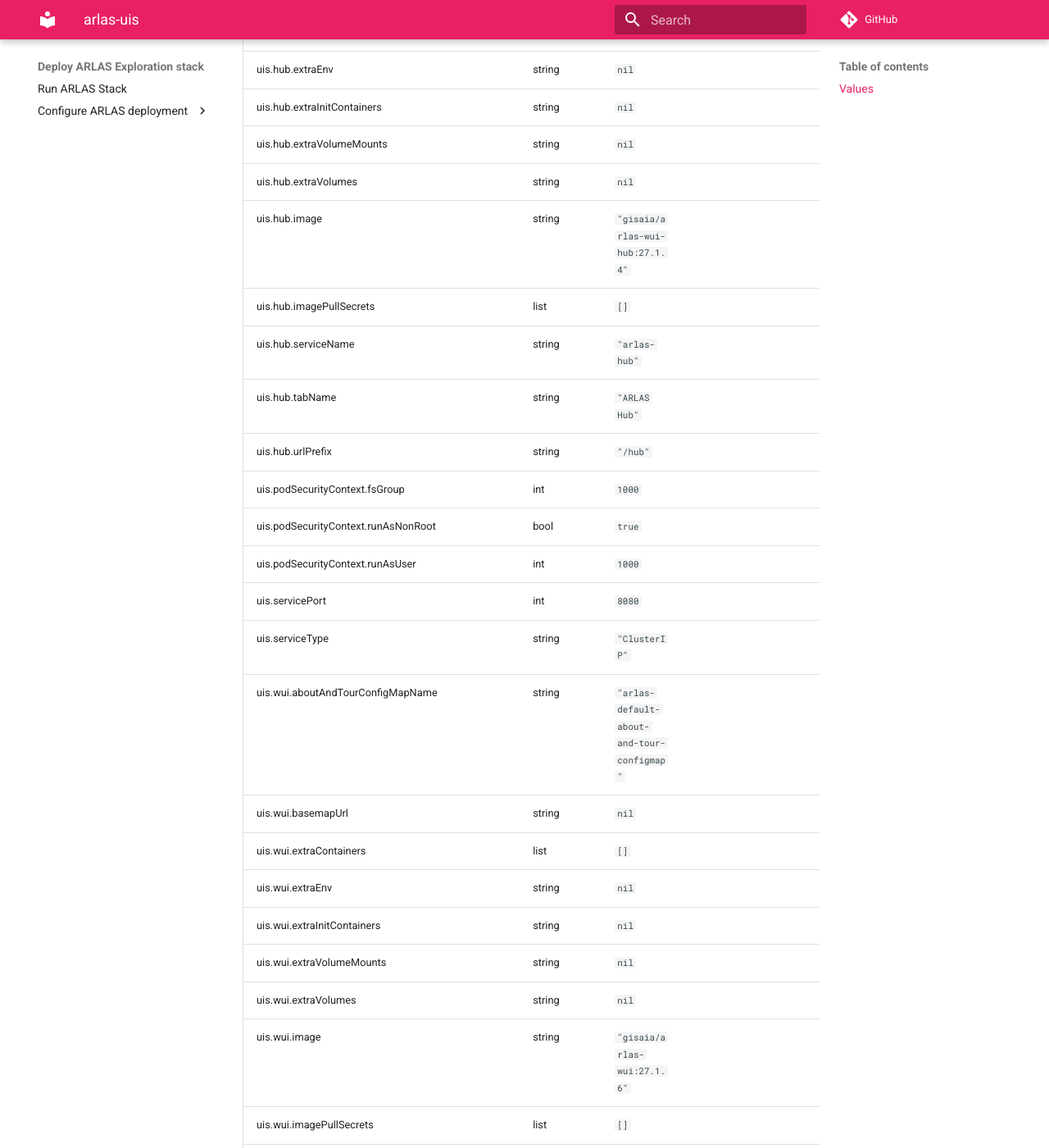
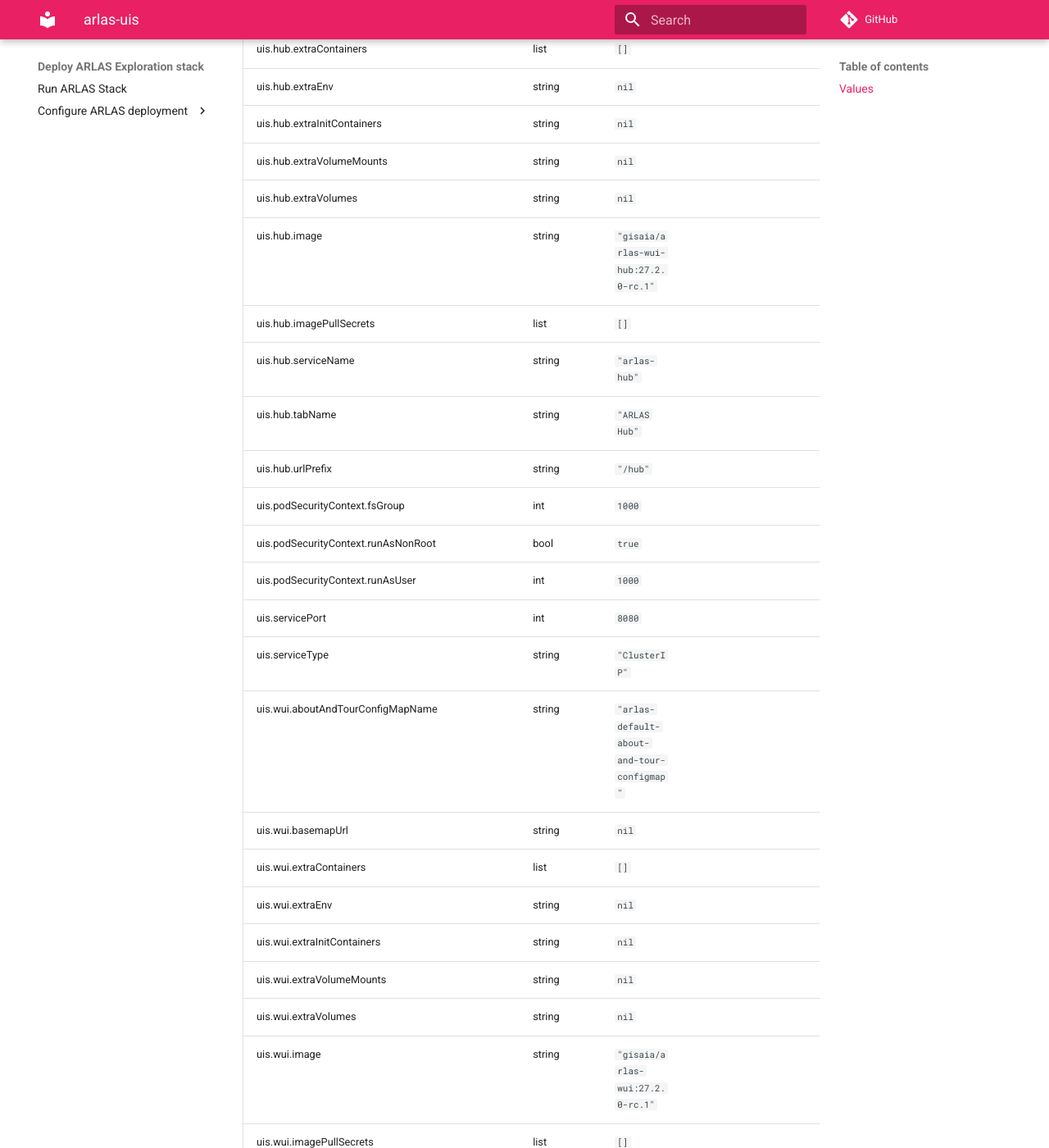
Before and after one commit to gisaia/ARLAS-Exploration-stack, an MkDocs documentation site: the page built from docs/docs/helm/arlas-uis/README.md, in a window 1280 px wide and 1400 px high, scrolled down 6005 px. Shown: the whole window at 82% size. Built offline with MkDocs 1.6.1 and Material for MkDocs 9.7.7, drawn with Linux system fonts in a browser that asks for light colours; comment, search, counter and statistics services are not loaded; some of the changed text lies outside the part shown.

```diff
--- a/docs/docs/helm/arlas-uis/README.md
+++ b/docs/docs/helm/arlas-uis/README.md
@@ -67,7 +67,7 @@ A Helm Chart to deploy ARLAS User Interfaces
 | uis.builder.extraInitContainers | string | `nil` |  |
 | uis.builder.extraVolumeMounts | string | `nil` |  |
 | uis.builder.extraVolumes | string | `nil` |  |
-| uis.builder.image | string | `"gisaia/arlas-wui-builder:27.1.4"` |  |
+| uis.builder.image | string | `"gisaia/arlas-wui-builder:27.2.0-rc.1"` |  |
 | uis.builder.imagePullSecrets | list | `[]` |  |
 | uis.builder.serviceName | string | `"arlas-builder"` |  |
 | uis.builder.tabName | string | `"ARLAS Studio"` |  |
@@ -96,7 +96,7 @@ A Helm Chart to deploy ARLAS User Interfaces
 | uis.hub.extraInitContainers | string | `nil` |  |
 | uis.hub.extraVolumeMounts | string | `nil` |  |
 | uis.hub.extraVolumes | string | `nil` |  |
-| uis.hub.image | string | `"gisaia/arlas-wui-hub:27.1.4"` |  |
+| uis.hub.image | string | `"gisaia/arlas-wui-hub:27.2.0-rc.1"` |  |
 | uis.hub.imagePullSecrets | list | `[]` |  |
 | uis.hub.serviceName | string | `"arlas-hub"` |  |
 | uis.hub.tabName | string | `"ARLAS Hub"` |  |
@@ -113,7 +113,7 @@ A Helm Chart to deploy ARLAS User Interfaces
 | uis.wui.extraInitContainers | string | `nil` |  |
 | uis.wui.extraVolumeMounts | string | `nil` |  |
 | uis.wui.extraVolumes | string | `nil` |  |
-| uis.wui.image | string | `"gisaia/arlas-wui:27.1.6"` |  |
+| uis.wui.image | string | `"gisaia/arlas-wui:27.2.0-rc.1"` |  |
 | uis.wui.imagePullSecrets | list | `[]` |  |
 | uis.wui.serviceName | string | `"arlas-wui"` |  |
 | uis.wui.tabName | string | `"ARLAS Exploration"` |  |
```
Also changed, not shown: docs/docs/dc_services/docker_compose_services_aias.md (+3 -3 lines), docs/docs/dc_services/docker_compose_services_aiaskc.md (+3 -3 lines), docs/docs/dc_services/docker_compose_services_iam.md (+3 -3 lines), docs/docs/dc_services/docker_compose_services_kc.md (+3 -3 lines), docs/docs/dc_services/docker_compose_services_simple.md (+3 -3 lines), k8s/charts/arlas-uis/README.md, 4 other files.
